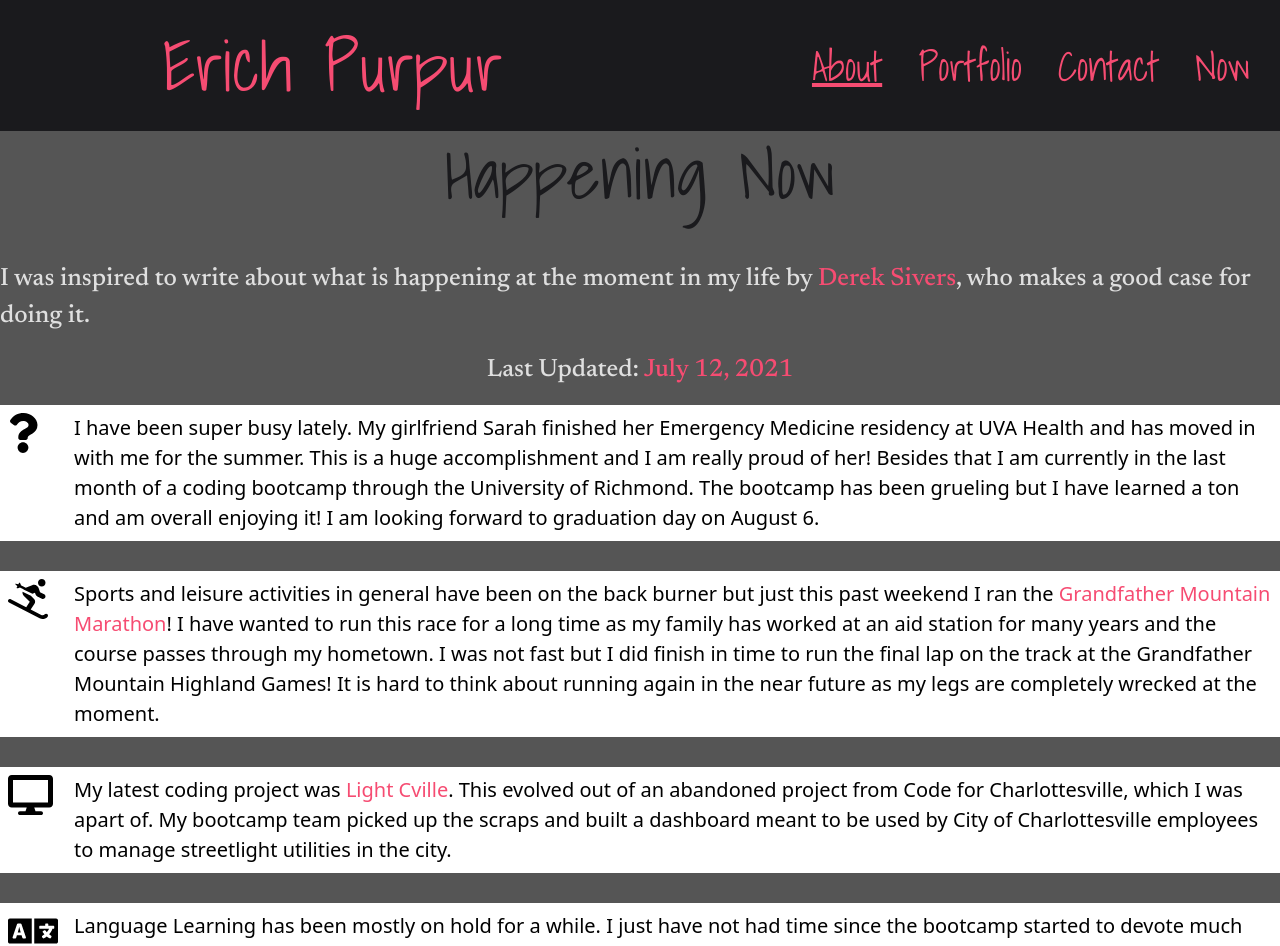
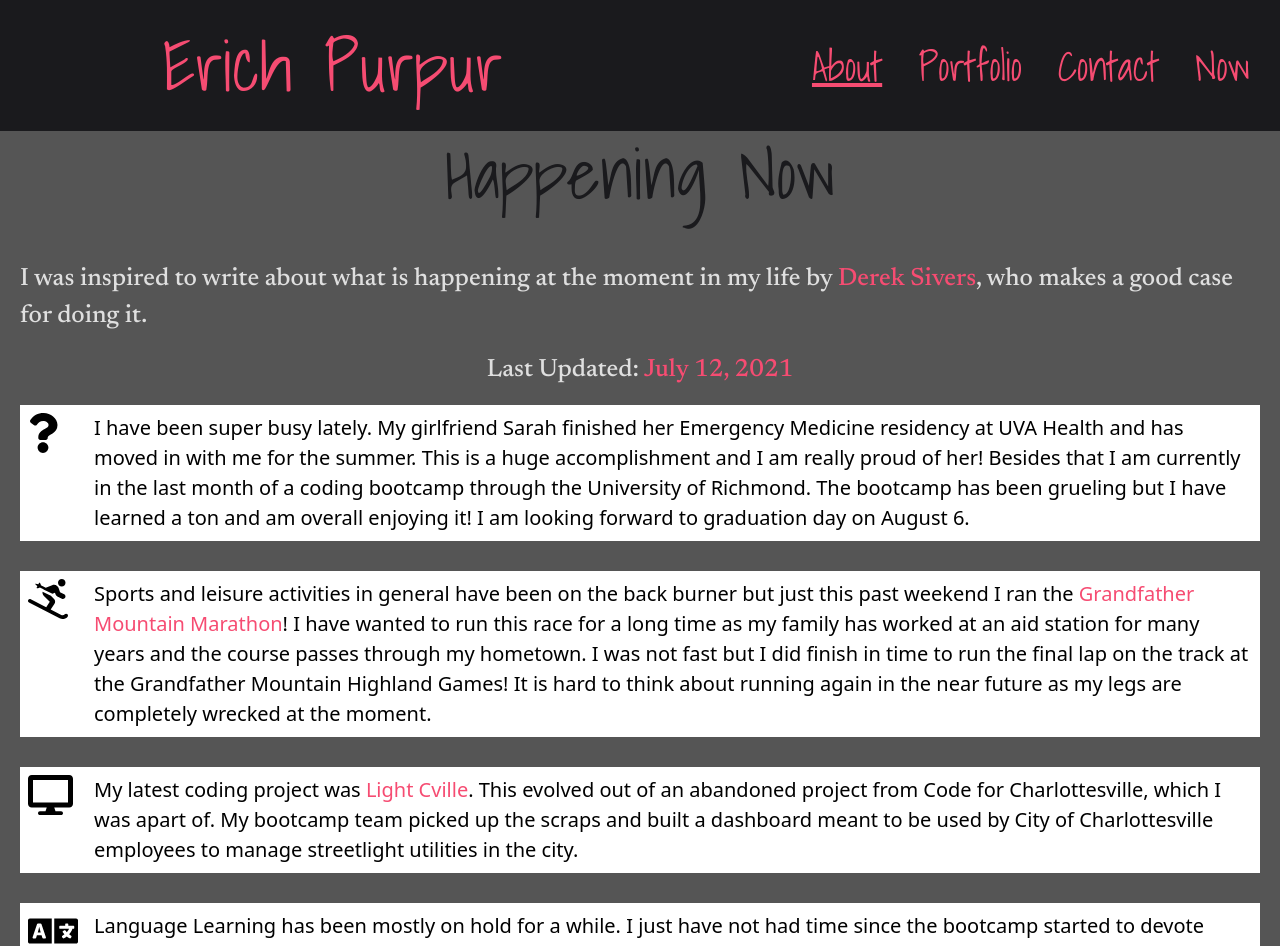
Before and after one commit to epurpur/ReactPortfolio, a React (Create React App) app: page /Now in a window 1280 px wide. Shown: the top 946 px of the page. Built offline with nearby package versions, Linux system fonts and the light colour scheme.

Commit message:
styling Now component

```diff
--- a/src/App.css
+++ b/src/App.css
@@ -189,6 +189,7 @@ button {
   flex-direction: column;
   justify-content: center;
   align-items: center;
+  margin: 0 20px 0 20px;
 }
 
 #nowIntro{
@@ -196,7 +197,10 @@ button {
   color: var(--font-cream);
 }
 
-#nowCategories{ font-size: 20px;}
+#nowCategories{
+  font-size: 20px;
+  margin: 0 20px 0 20px;
+}
 
 
 /********************/
```
